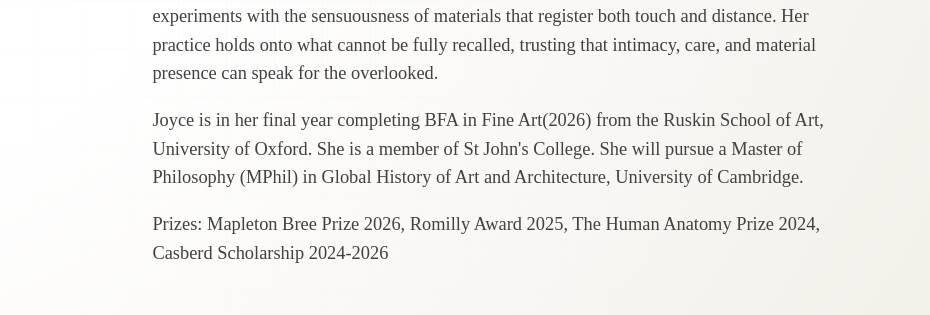
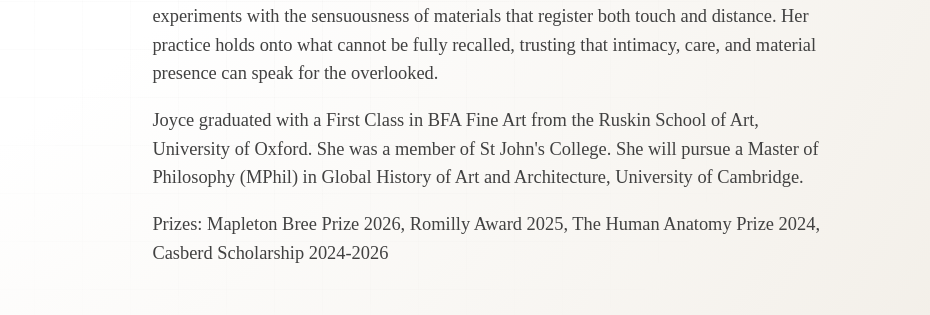
Before and after one commit to zka2038/jweisite, a plain HTML site: page biography.html in a window 1280 px wide. Shown: the part 479-794 px from the top of the page, 350-1280 px from the left. Drawn offline with Linux system fonts and the light colour scheme.

Commit message:
bio update

```diff
--- a/biography.html
+++ b/biography.html
@@ -59,7 +59,7 @@
       <section>
         <p>Joyce (Ruozhou) Wei (b.2004) creates mixed-media objects that explore the multifaceted complexities of latency and concealment, as if trapped between the tabletop and a glass covering.</p>
         <p>Indexical traces gather in layered forms that remain allusive and elusive, often carrying a sense of vertiginous restraint and quiet serenity. Through a process-driven approach, she experiments with the sensuousness of materials that register both touch and distance. Her practice holds onto what cannot be fully recalled, trusting that intimacy, care, and material presence can speak for the overlooked.</p>
-        <p> Joyce is in her final year completing BFA in Fine Art(2026) from the Ruskin School of Art, University of Oxford. She is a member of St John's College. She will pursue a Master of Philosophy (MPhil) in Global History of Art and Architecture, University of Cambridge. </p>
+        <p> Joyce graduated with a First Class in BFA Fine Art from the Ruskin School of Art, University of Oxford. She was a member of St John's College. She will pursue a Master of Philosophy (MPhil) in Global History of Art and Architecture, University of Cambridge. </p>
         <p>Prizes: Mapleton Bree Prize 2026, Romilly Award 2025, The Human Anatomy Prize 2024, Casberd Scholarship 2024-2026</p>
       </section>
     </div>
```
